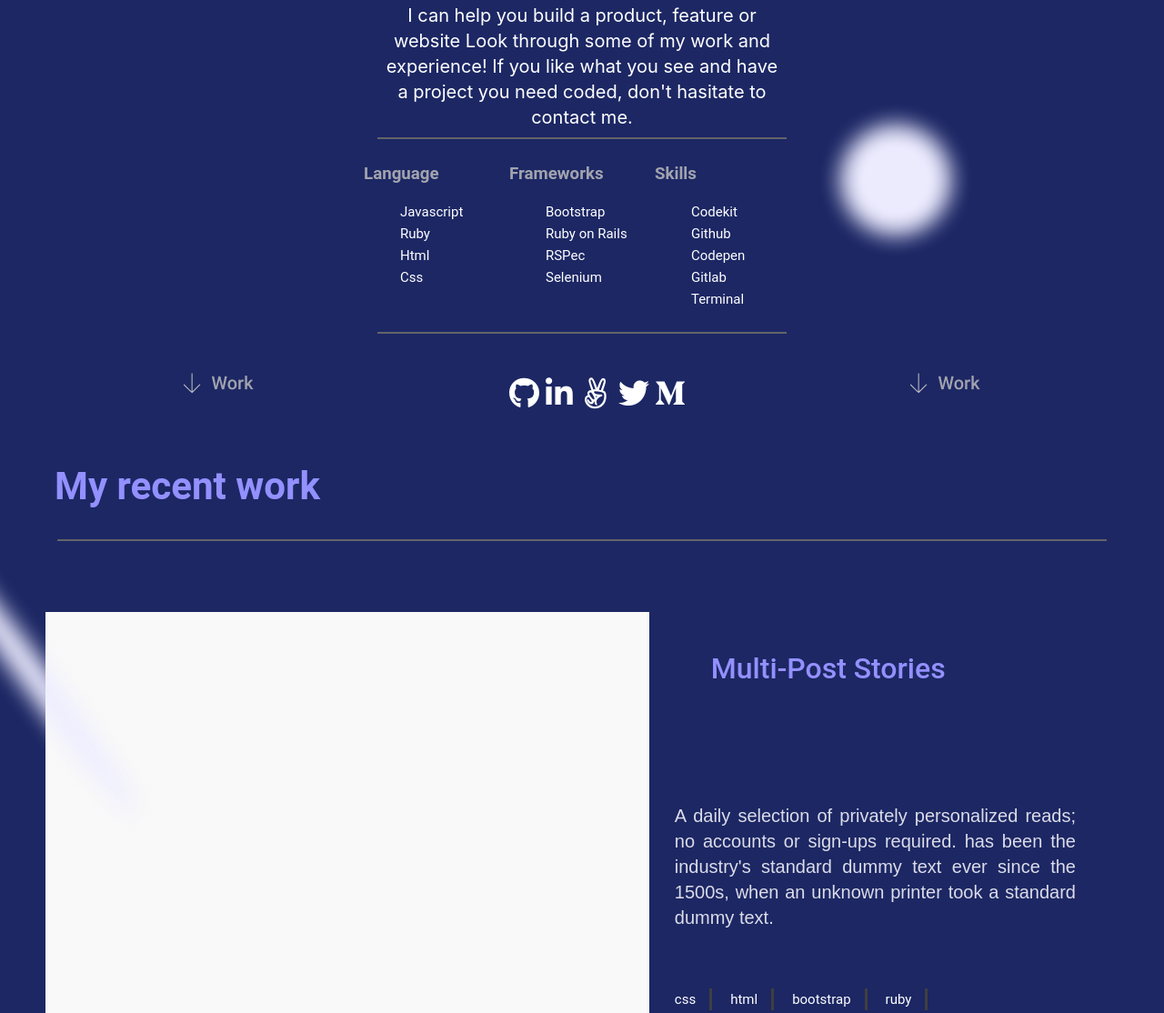
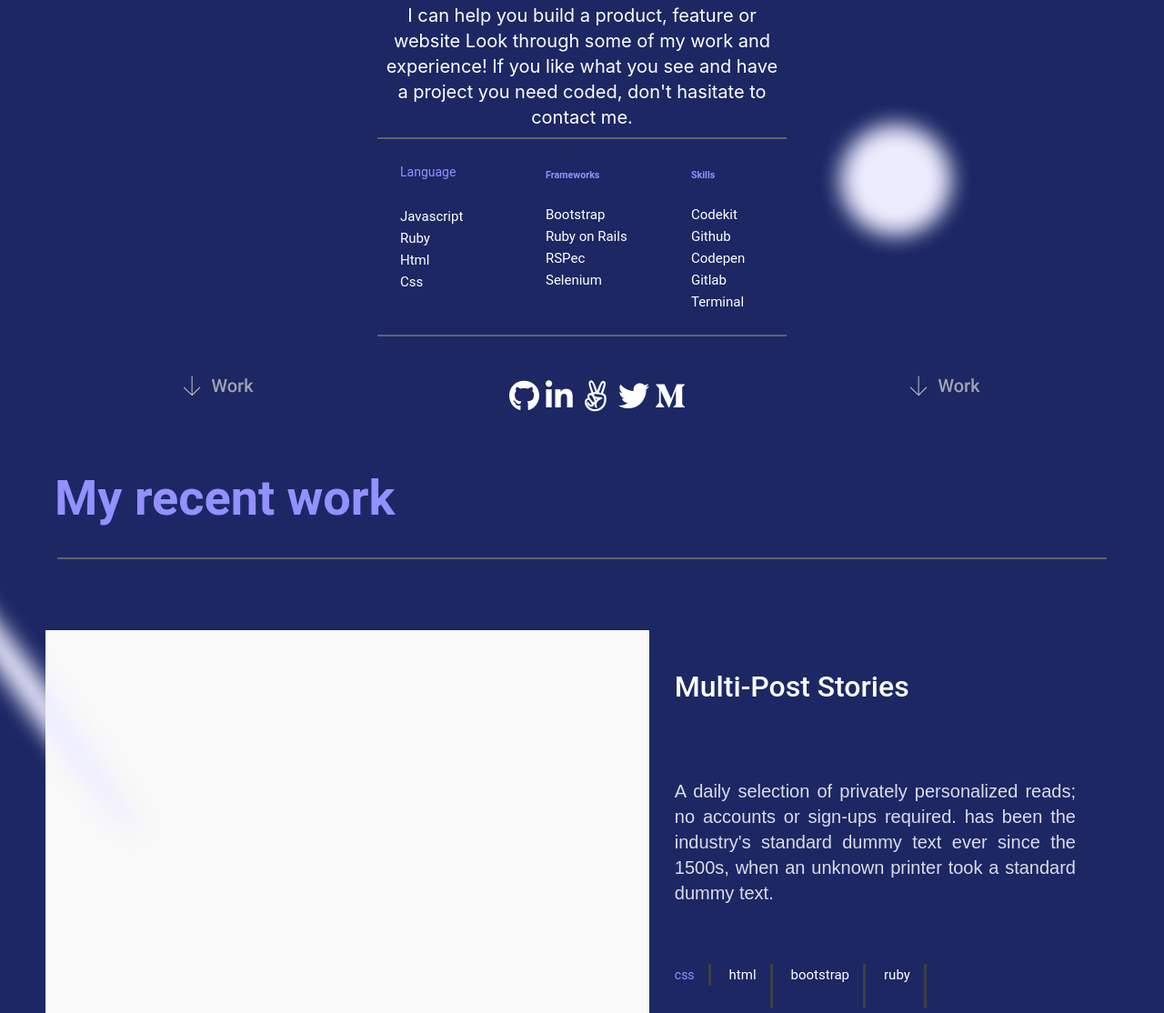
Before and after one commit to aakbarkhan/Portfolio, a website: page index.html in a window 1280 px wide. Shown: the part 304-1418 px from the top of the page at 91% size. Drawn offline with Linux system fonts and the light colour scheme.

Commit message:
Add h2 in heading

```diff
--- a/index.html
+++ b/index.html
@@ -68,8 +68,8 @@
         <div class="language-framework-desktop">
             <div class="mobile-lang">
                 <div>
-                    <h3>Language</h3>
                     <ul>
+                        <li class="lang">Language</li>
                         <li>Javascript</li>
                         <li>Ruby</li>
                         <li>Html</li>
@@ -77,7 +77,7 @@
                     </ul>
                 </div>
                 <div class="mobile">
-                    <h3>Frameworks</h3>
+                    <h6>Frameworks</h6>
                     <ul>
                         <li>Bootstrap</li>
                         <li>Ruby on Rails</li>
@@ -89,7 +89,7 @@
             <div class="hide-mobile">
                 <img class="back-sec" src="./assets/second.png" alt=" ">
                 <div>
-                    <h3>Frameworks</h3>
+                    <h6>Frameworks</h6>
                     <ul>
                         <li>Bootstrap</li>
                         <li>Ruby on Rails</li>
@@ -99,7 +99,7 @@
                 </div>
             </div>
             <div class="skills-desktop">
-                <h3>Skills</h3>
+                <h6>Skills</h6>
                 <ul>
                     <li>Codekit</li>
                     <li>Github</li>
@@ -111,7 +111,7 @@
             <img class="side-ellipse" src="./assets/Ellipse19.png" alt=" " />
         </div>
         <div class="skills">
-            <h3>Skills</h3>
+            <h6>Skills</h6>
             <ul>
                 <li>Codekit</li>
                 <li>Github</li>
@@ -180,7 +180,7 @@
             </li>
         </ul>
         <div class="works-desk">
-            <h3 class="work-desk">My recent work</h3>
+            <h2 class="work-desk">My recent work</h2>
         </div>
         <hr class="outside" />
         <section class="works">
@@ -194,7 +194,7 @@
                     <img class="stick-first" src="./assets/stick.png" alt=" ">
                     <img class="card-image" src="./assets/ImgPlaceholder.png" alt="works" />
                     <div class="stories">
-                        <h6 class="post-heading">Multi-Post Stories</h6>
+                        <h2 class="post-heading">Multi-Post Stories</h2>
                         <p class="post-1">
                             A daily selection of privately personalized reads; no accounts or
                             sign-ups required. has been the industry's standard dummy text ever
@@ -210,10 +210,10 @@
                     </div>
                 </div>
                 <div class="card-two">
-                    <img class="stick-sec" src="./assets/stick2.png" alt=" ">
+                    <img class="stick-sec" src="./assets/stick2.png" alt="">
                     <img class="card-image" src="./assets/ImgPlaceholder.png" alt="works" />
                     <div class="stories" id="end">
-                        <h6 class="post-heading">Multi-Post Stories</h6>
+                        <h2 class="post-heading">Multi-Post Stories</h2>
                         <p class="post-1">
                             A daily selection of privately personalized reads; no accounts or
                             sign-ups required. has been the industry's standard dummy text ever
@@ -232,7 +232,7 @@
                     <img class="ell-21" src="./assets/e21.png" alt=" ">
                     <img class="card-image" src="./assets/ImgPlaceholder.png" alt="works" />
                     <div class="stories">
-                        <h6 class="post-heading">Multi-Post Stories</h6>
+                        <h2 class="post-heading">Multi-Post Stories</h2>
                         <p class="post-1">
                             A daily selection of privately personalized reads; no accounts or
                             sign-ups required. has been the industry's standard dummy text ever
@@ -251,7 +251,7 @@
                     <img class="ell-22" src="./assets/e22.png" alt=" ">
                     <img class="card-image" src="./assets/ImgPlaceholder.png" alt="works" />
                     <div class="stories" id="den">
-                        <h6 class="post-heading">Multi-Post Stories</h6>
+                        <h2 class="post-heading">Multi-Post Stories</h2>
                         <p class="post-1">
                             A daily selection of privately personalized reads; no accounts or
                             sign-ups required. has been the industry's standard dummy text ever
@@ -268,7 +268,7 @@
                 </div>
             </div>
             <section class="chat">
-                <h6>Let's chat!</h6>
+                <h4>Let's chat!</h4>
                 <p class="contact-info">
                     If you have an application you are interested in developing, a
                     feature that you need built or a project that needs coding. I’d love
@@ -323,6 +323,7 @@
                         </ul>
                         <p class="email">emailhere@email.com</p>
                     </footer>
+
                 </div>
             </section>
             <section class="contact-mobile">
--- a/style.css
+++ b/style.css
@@ -319,6 +319,12 @@ h2 {
   margin-left: 300px;
 }
 
+.lang {
+  margin-bottom: 25px;
+  font-size: 14px;
+  color: #9490ff;
+}
+
 .social-icons {
   display: flex;
   justify-content: center;
@@ -383,7 +389,8 @@ hr {
 }
 
 h3 {
-  color: #a2a3ae;
+  margin-left: 40px;
+  color: #9490ff;
 }
 
 .work {
@@ -422,8 +429,9 @@ h3 {
     color: #9390ff;
     width: auto;
     padding: 0;
+    margin-bottom: -48px;
+    text-align: left;
     margin-left: 20px;
-    margin-bottom: -48px;
   }
 }
 
@@ -496,6 +504,7 @@ h5 {
   color: #edecff;
   width: 102px;
   margin-bottom: 20px;
+  filter: contrast(100%);
 }
 
 @media screen and (min-width: 992px) {
@@ -547,7 +556,6 @@ h5 {
 
 .btn:hover {
   cursor: pointer;
-  background-color: #a2a3ae;
   transform: translateY(-3px);
   box-shadow: 0 10px 20px rgba(0, 0, 0, 0.2);
 }
@@ -612,7 +620,6 @@ textarea {
 
 .btn-btn:hover {
   cursor: pointer;
-  background-color: #a2a3ae;
   transform: translateY(-3px);
   box-shadow: 0 10px 20px rgba(0, 0, 0, 0.2);
 }
```
Also changed, not shown: README.md.
